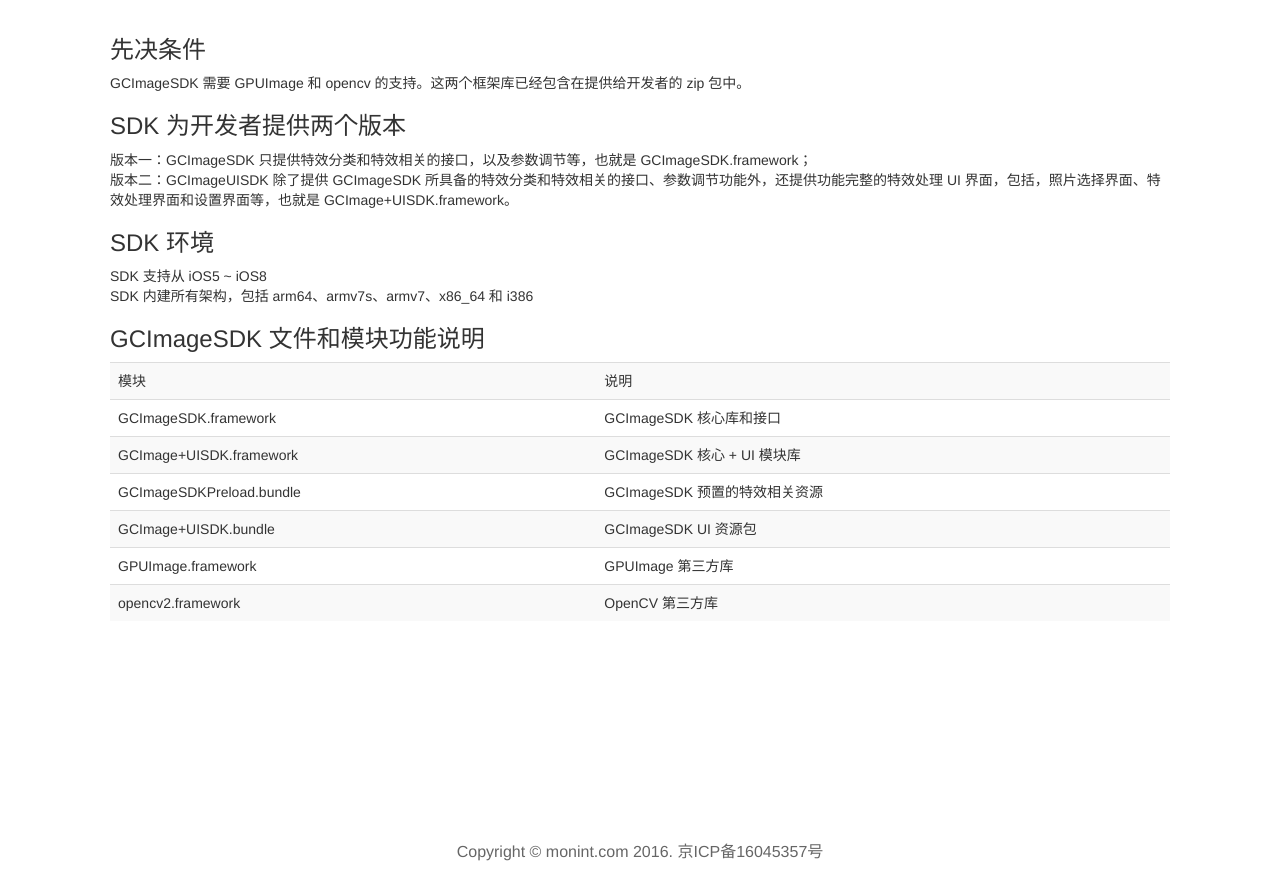
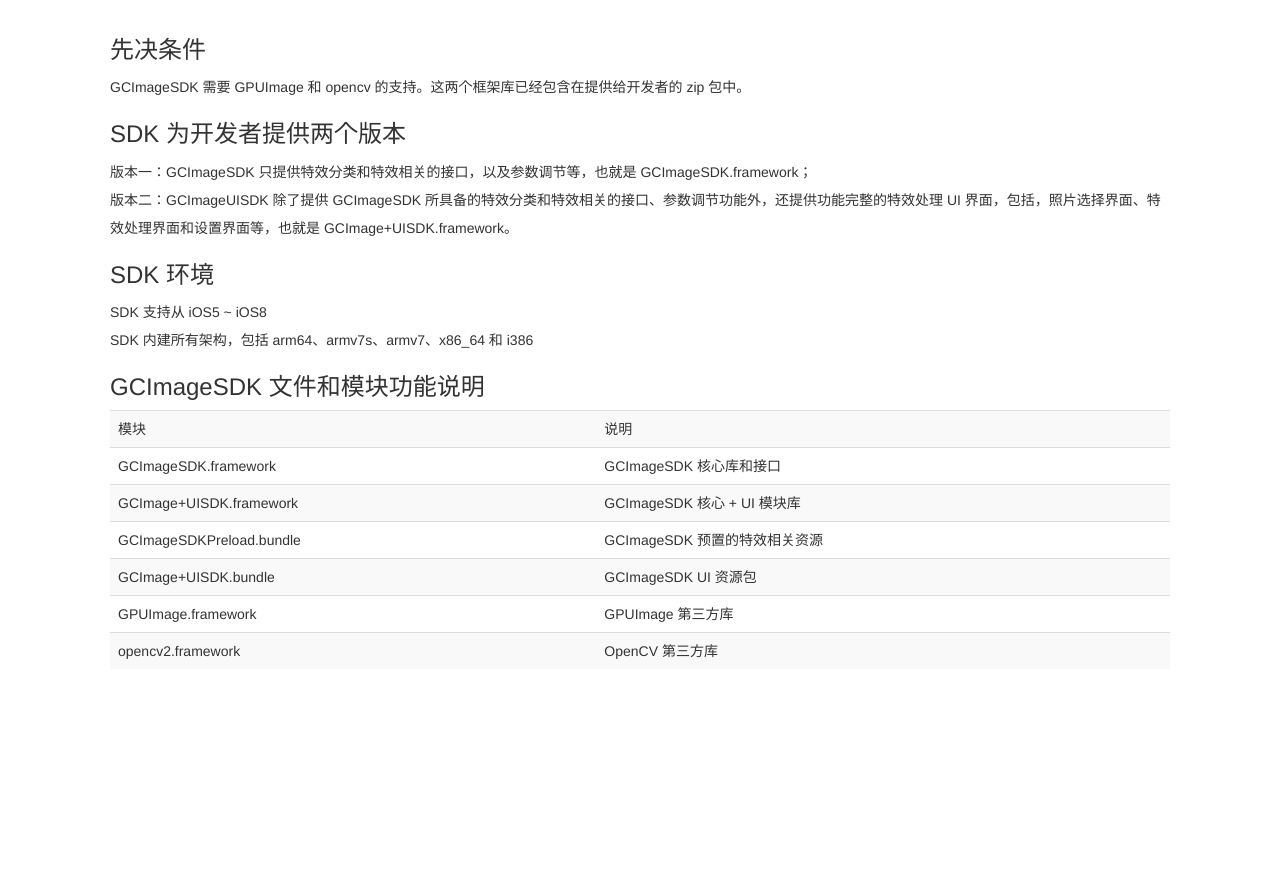
Before and after one commit to Jhoneshe/homepage, a website: page public/product.html in a window 1280 px wide. Shown: the part 1037-1907 px from the top of the page. Drawn offline with Linux system fonts and the light colour scheme.

Commit message:
完善网页

```diff
--- a/public/css/product.css
+++ b/public/css/product.css
@@ -26,3 +26,6 @@
 .product-pic-list .sdk-info{
 	padding: 2rem 4rem;
 }
+.sdk-info p,.sdk-info li{
+	line-height: 2.8rem;
+}
```
